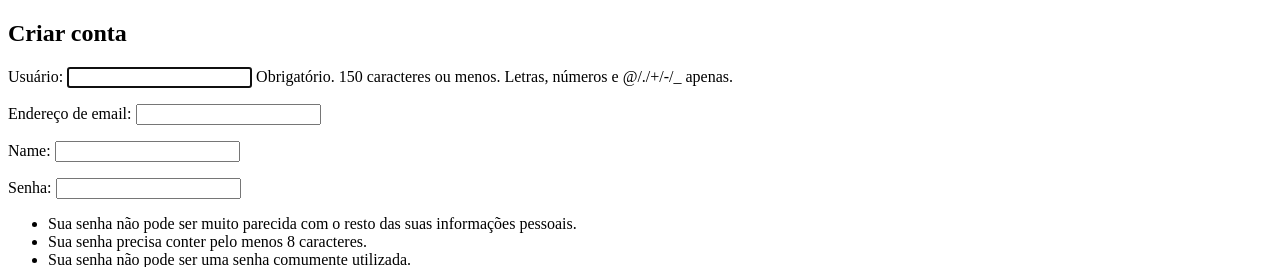
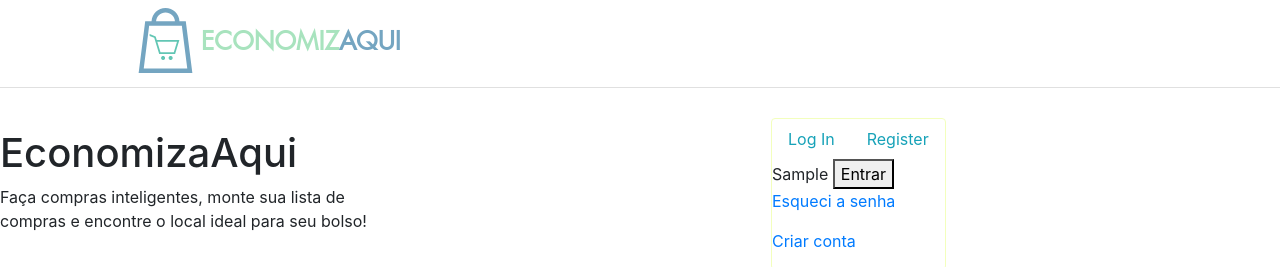
Before and after one commit to EconomizAqui/EconomizAqui, a Django app: template users/templates/signup.html in a window 1280 px wide. Shown: the top 267 px of the page. Run offline with Django 3.2, Linux system fonts and the light colour scheme; tables that the repository leaves empty hold one stand-in row (values such as "Sample post"); the template is opened without the code that fills it: values that come from a table or form of the project are taken from there, most other values are stand-ins (such as "Sample title", 1, 10 or a date in 2020); some libraries are stand-ins or nearby versions; some web fonts are replaced.

Commit message:
Changing register forms

```diff
--- a/users/forms.py
+++ b/users/forms.py
@@ -4,12 +4,100 @@ from .models import CustomUser
 
 
 class CustomUserCreationForm(UserCreationForm):
-    class Meta(UserCreationForm):
+    username = forms.CharField(
+        error_messages={'required': 'Este campo é obrigatório! Preencha este campo com o nome do produto.'},
+        widget=forms.TextInput(
+            attrs={
+                'class' : 'form-control',
+                'placeholder' : 'Usuário',
+            }
+        )
+    )
+    email = forms.CharField(
+        error_messages={'required': 'Este campo é obrigatório! Preencha este campo com a marca do produto.'},
+        widget=forms.TextInput(
+            attrs={
+                'class' : 'form-control',
+                'placeholder' : 'Email',
+            }
+        )
+    )
+    name = forms.CharField(
+        error_messages={'required': 'Este campo é obrigatório! Preencha este campo com a descrição do produto.'},
+        widget=forms.TextInput(
+            attrs={
+                'class' : 'form-control',
+                'placeholder' : 'Nome',
+            }
+        )
+    )
+
+    password1 = forms.CharField(
+        error_messages={'required': 'Este campo é obrigatório! Preencha este campo com sua senha.'},
+        widget=forms.PasswordInput(
+            attrs={
+                'class' : 'form-control',
+                'placeholder' : 'Senha',
+            }
+        )
+    )
+    password2 = forms.CharField(
+        error_messages={'required': 'Este campo é obrigatório! Preencha este campo com sua senha.'},
+        widget=forms.PasswordInput(
+            attrs={
+                'class' : 'form-control',
+                'placeholder' : 'Senha',
+                'name' : 'Password',
+            }
+        )
+    )
+    class Meta:
         model = CustomUser
-        fields = ('username', 'email', 'name')
+        fields = ['username', 'email', 'name', 'password1', 'password2']
 
+    def __init__(self, *args, **kwargs):
+        super(CustomUserCreationForm, self).__init__(*args, **kwargs)
+        self.fields['password1'].label = "Senha"
+        self.fields['password2'].label = "Confirmar Senha"
+        self.fields['name'].label = "Nome"
 
 class CustomUserChangeForm(UserChangeForm):
+    username = forms.CharField(
+        error_messages={'required': 'Este campo é obrigatório! Preencha este campo com o username desejado.'},
+        widget=forms.TextInput(
+            attrs={
+                'class' : 'form-control',
+                'placeholder' : 'Usuário',
+            }
+        )
+    )
+    email = forms.CharField(
+        error_messages={'required': 'Este campo é obrigatório! Preencha este campo com o email do usuário.'},
+        widget=forms.TextInput(
+            attrs={
+                'class' : 'form-control',
+                'placeholder' : 'Email',
+            }
+        )
+    )
+    name = forms.CharField(
+        error_messages={'required': 'Este campo é obrigatório! Preencha este campo com seu nome.'},
+        widget=forms.TextInput(
+            attrs={
+                'class' : 'form-control',
+                'placeholder' : 'Nome',
+            }
+        )
+    )
+    password = forms.CharField(
+        error_messages={'required': 'Este campo é obrigatório! Preencha este campo com sua senha.'},
+        widget=forms.TextInput(
+            attrs={
+                'class' : 'form-control',
+                'placeholder' : 'Senha',
+            }
+        )
+    )
     class Meta:
         model = CustomUser
-        fields = ('username', 'email', 'name')
+        fields = ['username', 'email', 'name', 'password']
--- a/users/templates/signup.html
+++ b/users/templates/signup.html
@@ -1,12 +1,97 @@
-{% extends 'users_base.html' %}
-
+{% extends 'base.html' %}
 {% block title %}Criar conta{% endblock %}
 
-{% block content %}
-<h2>Criar conta</h2>
-<form method="post">
-  {% csrf_token %}
-  {{ form.as_p }}
-  <button type="submit">Confirmar</button>
-</form>
+
+{% block body %}
+<div>
+  <div class="image-background">
+    <div id="sectionBlue">
+      <div class="row justify-content-around center-block no-margin">
+        <div class="col-md-4 align-self-center">
+          <h1>EconomizaAqui</h1>
+          <p class="white-description">
+            Faça compras inteligentes,
+             monte sua lista de compras e
+              encontre o local ideal para seu bolso!
+          </p>
+        </div>
+
+        <div class="card" id="loginRegisterComponent">
+          <ul class="nav justify-content-around" id="pills-tab" role="tablist">
+            <li class="nav-item">
+              <a class="nav-link active text-info" id="pills-login-tab" data-toggle="pill" href="#pills-login" role="tab" aria-controls="pills-login" aria-expanded="true">Log In</a>
+            </li>
+            <li class="nav-item">
+              <a class="nav-link text-info" id="pills-register-tab" data-toggle="pill" href="#pills-register" role="tab" aria-controls="pills-register" aria-expanded="true">Register</a>
+            </li>
+          </ul>
+          <div class="tab-content" id="pills-tabContent">
+            <div class="tab-pane fade show active" id="pills-login" role="tabpanel" aria-labelledby="pills-login-tab">
+              <form method="post">
+                {% csrf_token %}
+                {{ form2.as_p }}
+                <button type="submit">Entrar</button>
+                <p><a id="informacoesForms" href="{% url 'password_reset' %}">Esqueci a senha</a></p>
+                <p><a id="informacoesForms" href="{% url 'signup' %}">Criar conta</a></p>
+              </form>
+            </div>
+            <div class="tab-pane fade" id="pills-register" role="tabpanel" aria-labelledby="pills-register-tab">
+              <form method="post">
+                {% csrf_token %}
+                {{ form.as_p }}
+                <button type="submit">Confirmar</button>
+              </form>
+            </div>
+          </div>
+        </div>
+
+      </div>
+    </div>
+  </div>
+
+    <div class="parallax">
+      <div class="row justify-content-around center-block no-margin" id="sectionParallax">
+
+        <div class="col-md-12 align-self-center" align="center">
+          <img src="../static/tela.png" class="img-fluid" width="500em" alt="EconomizaAqui" id="computador" />
+        </div>
+      </div>
+    </div>
+
+  <div class="" id="sectionDark">
+    <div class="row justify-content-around no-margin">
+      <div class="col-sm-5 align-self-center" align="center">
+        <img src="../static/logo_economiza_aqui.png" class="img-fluid" width="400em" alt="EconomizaAqui" id="Logo" />
+      </div>
+
+      <div class="col-sm-6 align-self-center">
+        <h1>Software Livre</h1>
+          <p class="white-description">
+            EconomizAqui é um projeto de software livre, isso significa que você pode usar, baixar nosso código fonte e utiliza-lo como quiser! Sinta-se livre para contribuir e ajudar a comunidade também!
+          </p>
+      </div>
+
+    </div>
+  </div>
+  <div class="card-footer" id="footer">
+    <a>
+      Copyright (c) 2018 EconomizaAqui - UnB-FGA Segundo Semestre de 2018
+    </a>
+  </div>
+</div>
 {% endblock %}
+
+
+
+
+<!-- <div class="row justify-content-around center-block no-margin">
+  <div class="col-md-16 float-md-left" id="formulario">
+    <h2>Registrar</h2>
+    <form method="post">
+      {% csrf_token %}
+      {{ form.as_p }}
+      <button type="submit">Confirmar</button>
+    </form>
+
+  </div>
+</div> -->
--- a/users/templates/users_base.html
+++ /dev/null
@@ -1,13 +0,0 @@
-<!DOCTYPE html>
-<html>
-<head>
-  <meta charset="utf-8">
-  <title>{% block title %}EconomizAqui{% endblock %}</title>
-</head>
-<body>
-  <main>
-    {% block content %}
-    {% endblock %}
-  </main>
-</body>
-</html>
```
